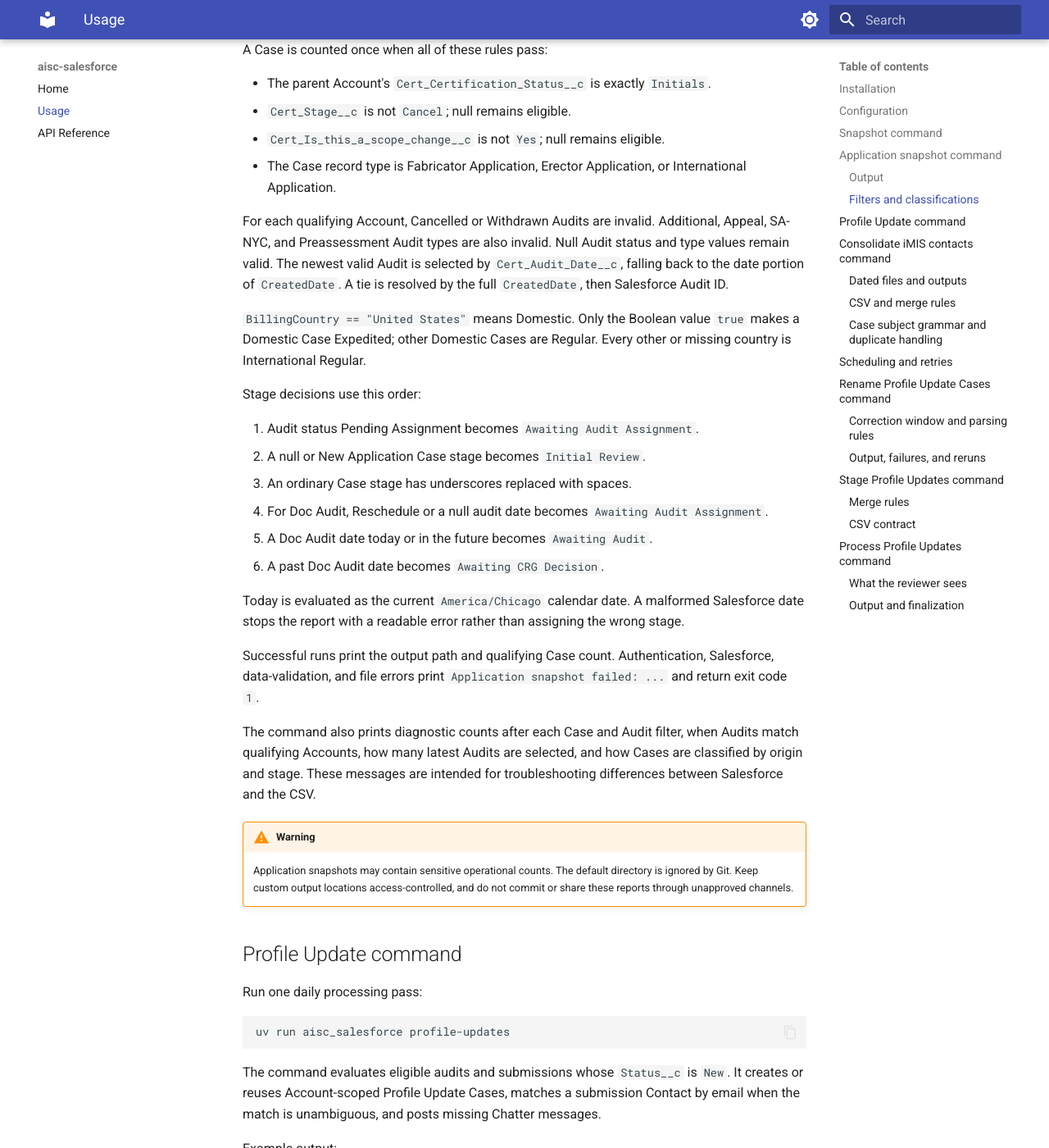
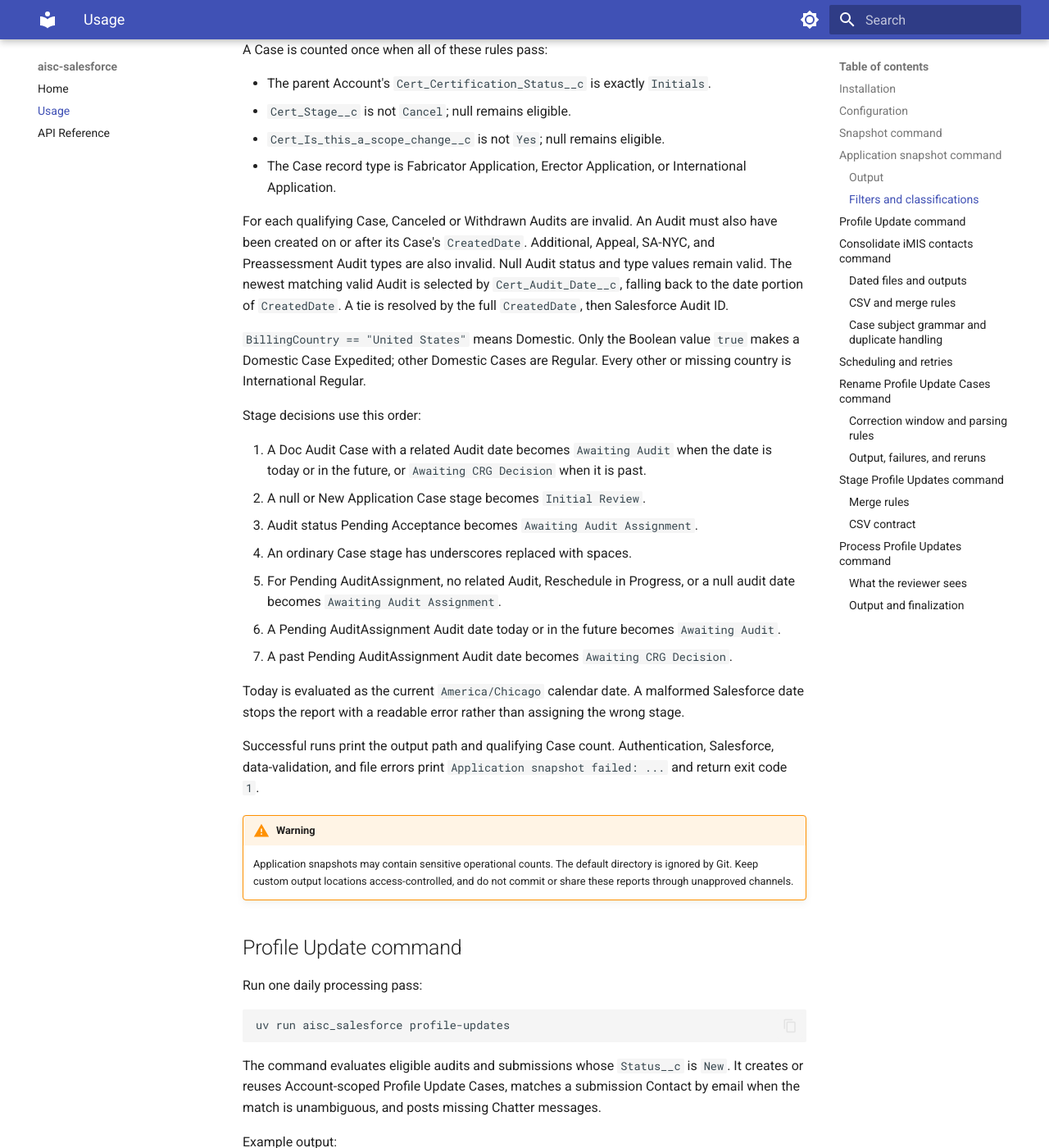
Before and after one commit to MauxBoyle/aisc-sf, an MkDocs documentation site: the page built from docs/usage.md, in a window 1280 px wide and 1400 px high, scrolled down 1984 px. Shown: the whole window at 82% size. Built offline with MkDocs 1.6.1 and Material for MkDocs 9.7.7, drawn with Linux system fonts in a browser that asks for light colours.

Commit message:
Update application snapshot audit staging

```diff
--- a/docs/usage.md
+++ b/docs/usage.md
@@ -92,12 +92,12 @@ A Case is counted once when all of these rules pass:
 - The Case record type is Fabricator Application, Erector Application, or
   International Application.
 
-For each qualifying Account, Cancelled or Withdrawn Audits are invalid.
-Additional, Appeal, SA-NYC, and Preassessment Audit types are also invalid.
-Null Audit status and type values remain valid. The newest valid Audit is
-selected by `Cert_Audit_Date__c`, falling back to the date portion of
-`CreatedDate`. A tie is resolved by the full `CreatedDate`, then Salesforce
-Audit ID.
+For each qualifying Case, Canceled or Withdrawn Audits are invalid. An Audit
+must also have been created on or after its Case's `CreatedDate`. Additional,
+Appeal, SA-NYC, and Preassessment Audit types are also invalid. Null Audit
+status and type values remain valid. The newest matching valid Audit is selected
+by `Cert_Audit_Date__c`, falling back to the date portion of `CreatedDate`. A
+tie is resolved by the full `CreatedDate`, then Salesforce Audit ID.
 
 `BillingCountry == "United States"` means Domestic. Only the Boolean value
 `true` makes a Domestic Case Expedited; other Domestic Cases are Regular.
@@ -105,13 +105,16 @@ Every other or missing country is International Regular.
 
 Stage decisions use this order:
 
-1. Audit status Pending Assignment becomes `Awaiting Audit Assignment`.
+1. A Doc Audit Case with a related Audit date becomes `Awaiting Audit` when the
+   date is today or in the future, or `Awaiting CRG Decision` when it is past.
 2. A null or New Application Case stage becomes `Initial Review`.
-3. An ordinary Case stage has underscores replaced with spaces.
-4. For Doc Audit, Reschedule or a null audit date becomes
-   `Awaiting Audit Assignment`.
-5. A Doc Audit date today or in the future becomes `Awaiting Audit`.
-6. A past Doc Audit date becomes `Awaiting CRG Decision`.
+3. Audit status Pending Acceptance becomes `Awaiting Audit Assignment`.
+4. An ordinary Case stage has underscores replaced with spaces.
+5. For Pending AuditAssignment, no related Audit, Reschedule in Progress, or a
+   null audit date becomes `Awaiting Audit Assignment`.
+6. A Pending AuditAssignment Audit date today or in the future becomes
+   `Awaiting Audit`.
+7. A past Pending AuditAssignment Audit date becomes `Awaiting CRG Decision`.
 
 Today is evaluated as the current `America/Chicago` calendar date. A malformed
 Salesforce date stops the report with a readable error rather than assigning
@@ -120,11 +123,6 @@ the wrong stage.
 Successful runs print the output path and qualifying Case count. Authentication,
 Salesforce, data-validation, and file errors print
 `Application snapshot failed: ...` and return exit code `1`.
-
-The command also prints diagnostic counts after each Case and Audit filter,
-when Audits match qualifying Accounts, how many latest Audits are selected, and
-how Cases are classified by origin and stage. These messages are intended for
-troubleshooting differences between Salesforce and the CSV.
 
 !!! warning
 
```
Also changed, not shown: README.md (+15 -16 lines), 4 other files.
